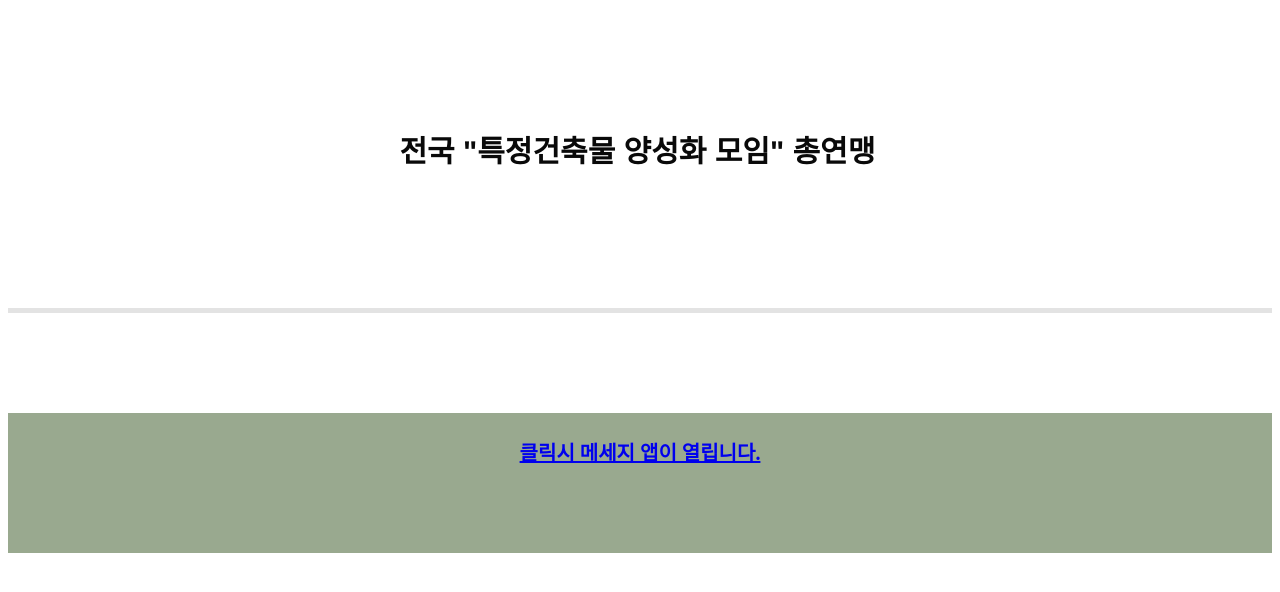
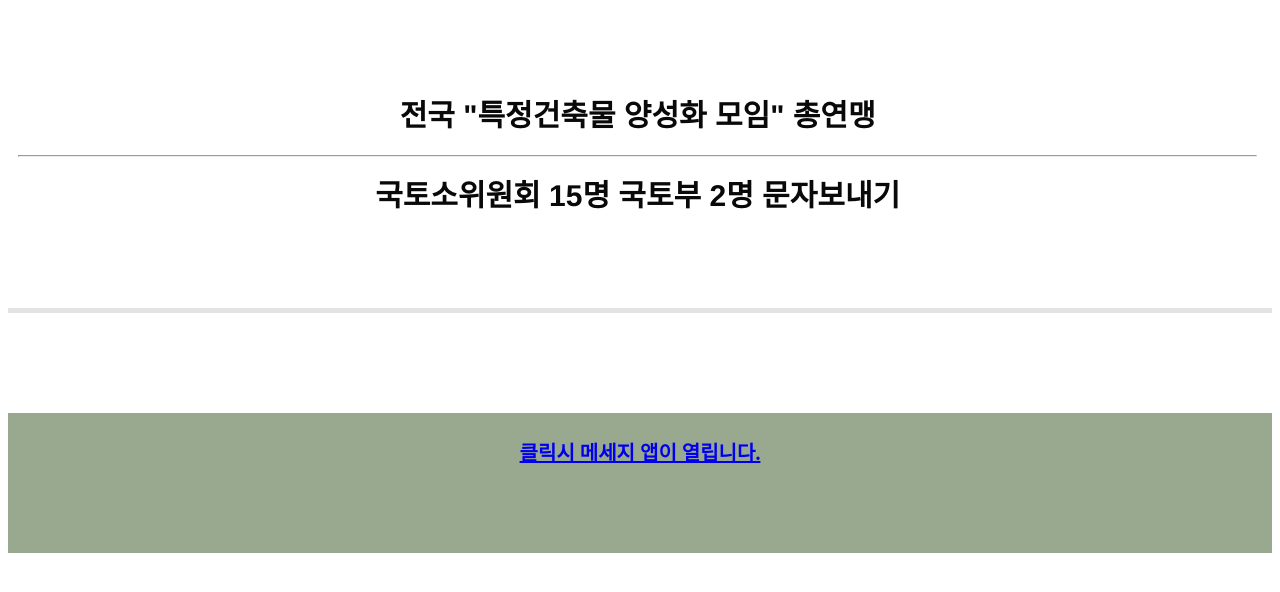
Before and after one commit to namshik90u/namshik90u.github.io, a plain HTML site: page index.html in a window 1280 px wide. Drawn offline with Linux system fonts and the light colour scheme.

Commit message:
Update index.html

```diff
--- a/index.html
+++ b/index.html
@@ -63,7 +63,7 @@
 		<div class="title_Bar">
 		<table width="100%" height="300">
 			<tbody><tr>
-				<td class="title_Txt">전국 "특정건축물 양성화 모임" 총연맹<br>
+				<td class="title_Txt">전국 "특정건축물 양성화 모임" 총연맹 <hr>국토소위원회 15명 국토부 2명 문자보내기 <br>
 				<td align="right"></td>
 			</tr>
 			<tr>
```
